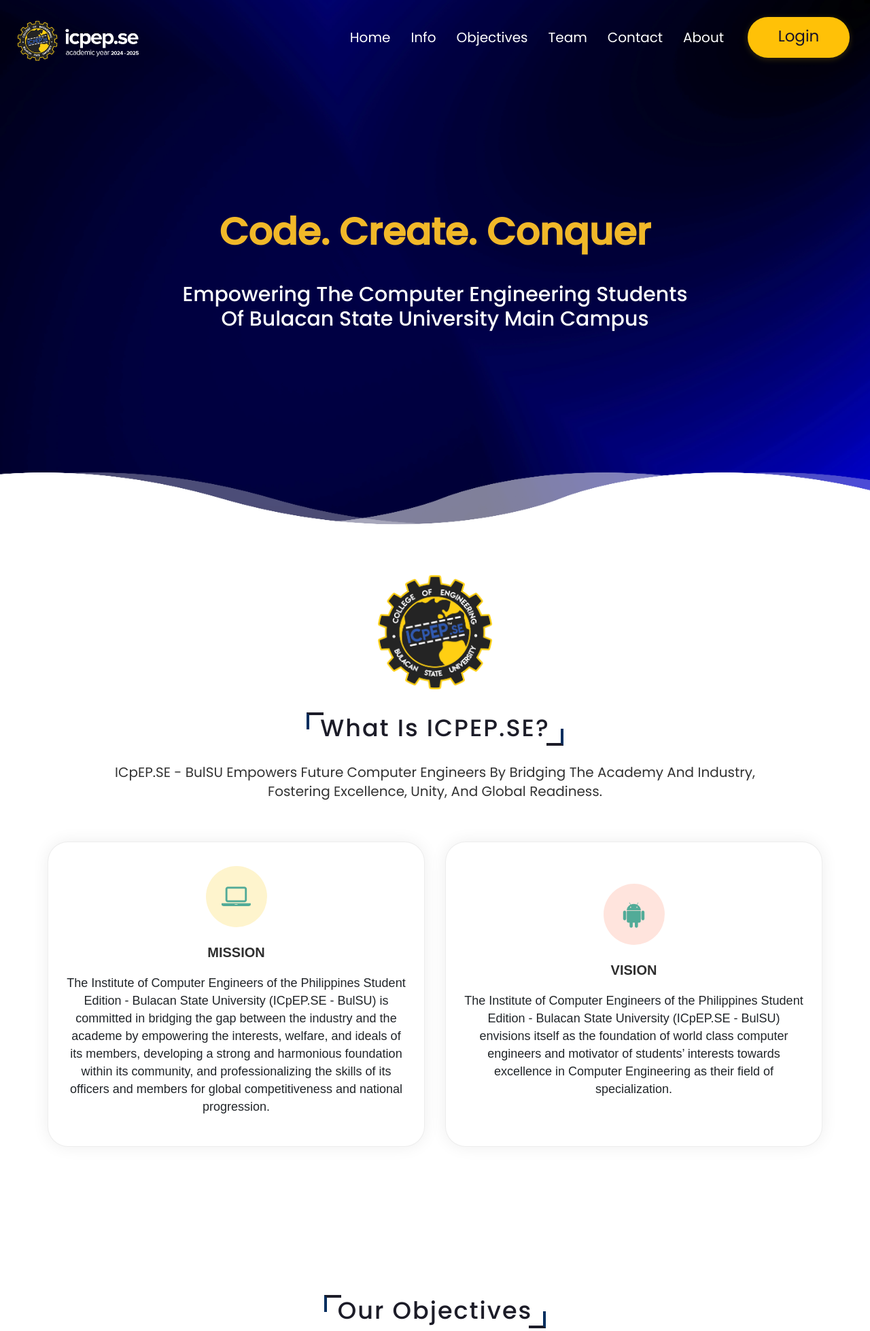
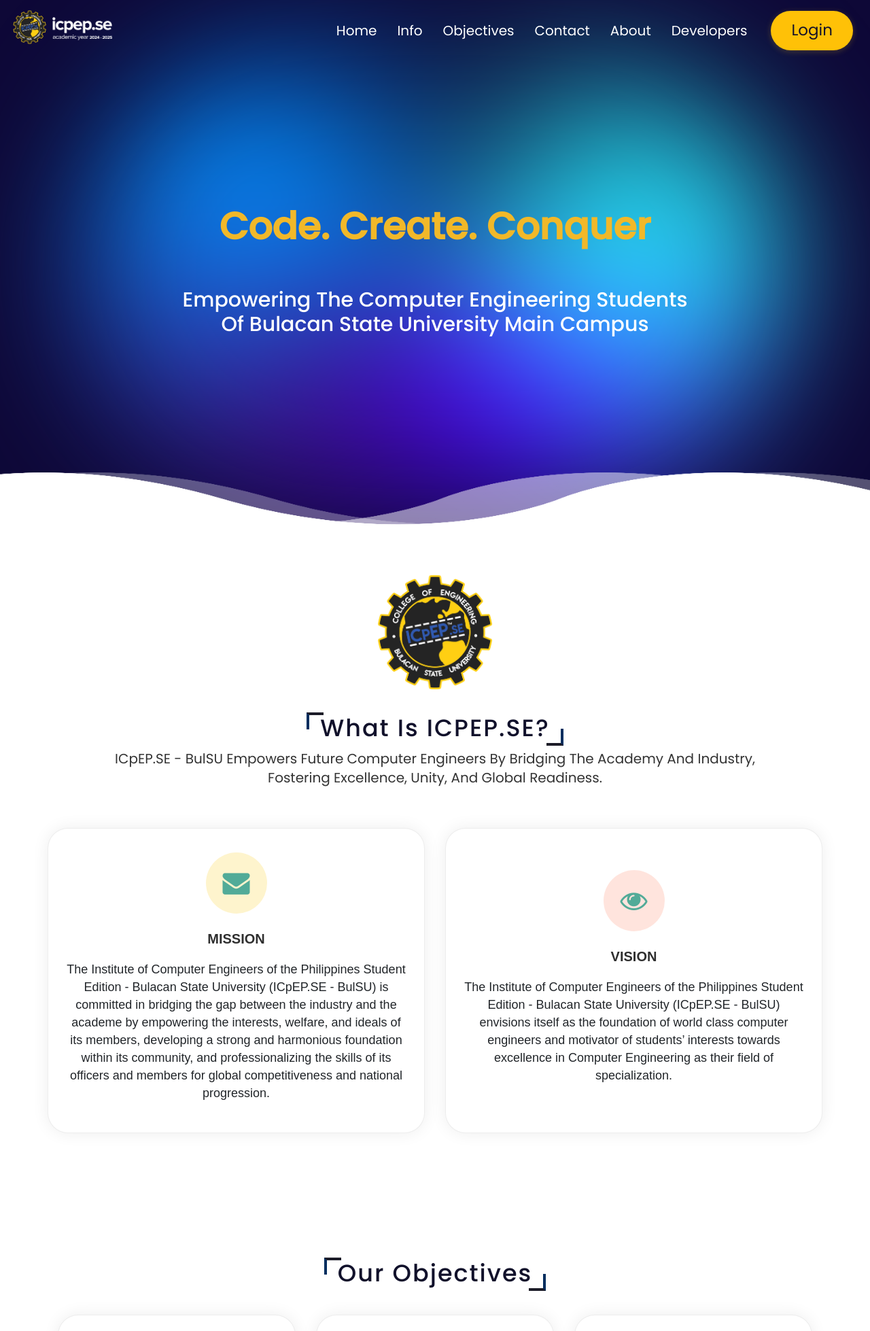
Before and after one commit to MatthewJames6184/ICPEP_org_proj_2025, a PHP site: page / in a window 1280 px wide. Shown: the top 1958 px of the page at 68% size. Run offline with PHP 8.4, Linux system fonts and the light colour scheme.

Commit message:
upd landing page

```diff
--- a/sample1/css/style.css
+++ b/sample1/css/style.css
@@ -18,12 +18,99 @@ body{
     overflow-x: hidden;
 }
 
+section {
+    background-color: #ffffff;
+    padding: 2rem 0;
+    z-index: 0;
+}
+
+
+
+
+.home-page {
+    background-color: #0e0837;
+    height: 100vh;
+    display: grid;
+    place-items: center;
+    overflow: hidden !important;
+    position: relative;
+}
+
+.content {
+    display: flex;
+    flex-direction: column;
+    gap: 16px;
+    position: relative;
+    z-index: 1;
+}
+
+.content .quote {
+    color: white;
+    font-weight: bold;
+    font-style: italic;
+    font-size: 64px;
+    padding: 10px;
+    background-color: #101010;
+    border-radius: 10px;
+}
+
+.content .by {
+    color: #00e1ff;
+}
+
+.blob-outer-container {
+    position: absolute;
+    height: 100%;
+    width: 100%;
+    z-index: -1;
+    inset: 0;
+    margin: auto;
+    filter: blur(100px);
+    /*opacity: 0.5;*/
+}
+
+.blob-inner-container {
+    border-radius: 99999px;
+    position: absolute;
+    inset: 0;
+    margin: auto;
+    width: 100vw;
+    height: 100vh;
+    min-width: 1000px;
+    overflow: hidden;
+    background-color: #fff;
+    transform: scale(0.8);
+}
+
+.blob {
+    position: absolute;
+    width: 100vw;
+    height: 100vh;
+    inset: 0;
+    margin: auto;
+    background: conic-gradient(from 0deg, #08f, rgb(16, 33, 74), #26f1ff, #4c00ff, #3e0d87, #09f);
+    animation: spinBlob 8s linear infinite;
+}
+
+@keyframes spinBlob {
+    0% {
+        transform: rotate(0deg) scale(2);
+    }
+
+    100% {
+        transform: rotate(1turn) scale(2);
+    }
+}
+
+
+
+
 .heading, .clients .section-header h2, .section-head h1, .testimonials .section-header h2, .section-head-1 h4{
-    margin: 2rem;
+    margin: 0;
     padding-top: 6rem;
     display: inline-block;
     font-size: 3.5rem;
-    color: #1C1C28;
+    color: #11112b;
     position: relative;
     letter-spacing: .2rem;
 }
@@ -37,19 +124,29 @@ body{
     border-left: .4rem solid #002e5f;
 }
 
+.header-animation {
+    opacity: 0;
+    transform: translateY(-20px);
+    transition: opacity 0.5s ease, transform 0.5s ease;
+}
+
+.header-visible {
+    opacity: 1;
+    transform: translateY(0);
+}
 
 
 .login-btn {
-  padding: 1.5rem 3rem !important;    /* Makes button tall and wide */
-  font-size: 2.3rem !important;       /* Extra large text */
-  border-radius: 5rem !important;   /* Super rounded */
+  padding: 1.5rem 3rem !important;
+  font-size: 2.3rem !important;
+  border-radius: 5rem !important;
   font-weight: bold !important;
   margin-left: 2rem !important;
   box-shadow: 0 2px 10px 0 rgba(255,200,20,0.22) !important;
   line-height: 1.2 !important;
   height: auto !important;
-  min-width: 150px !important;        /* Force min size */
-  min-height: 60px !important;
+  min-width: 120px !important;
+  min-height: 20px !important;
   display: inline-block !important;
   vertical-align: middle !important;
 }
@@ -130,7 +225,7 @@ body{
     justify-content: space-between;
     min-height: 100px;
     width: 100%;
-    padding: 2rem 2rem;
+    padding: 1rem 1.5rem;
     position: fixed;
     top: 0;
     left: 0;
@@ -183,7 +277,7 @@ body{
 .home{
     min-height: 100vh;
     width: 100vw;
-    background-image: url(../images/blue.jpg);
+
     background-size: cover;
     display: flex;
     align-items: center;
@@ -225,6 +319,38 @@ body{
 }
 
 .home .wave3{
+    animation-duration: 4s;
+    opacity: .5;
+}
+
+@keyframes waves{
+    0%{
+        background-position-x: 0;
+    }
+    100%{
+        background-position-x: 100rem;
+    }
+}
+
+.team .wave{
+    position: absolute;
+    bottom: -.5rem;
+    left: 0;
+    height: 11rem;
+    width: 100%;
+    background: url(../images/wave.png);
+    background-size: 100rem 11rem;
+    animation: waves 8s linear infinite;
+    background-repeat: repeat-x;
+}
+
+.team .wave2{
+    animation-direction: reverse;
+    animation-duration: 6s;
+    opacity: .3;
+}
+
+.team .wave3{
     animation-duration: 4s;
     opacity: .5;
 }
--- a/sample1/index.html
+++ b/sample1/index.html
@@ -4,7 +4,7 @@
     <meta charset="UTF-8">
     <meta http-equiv="X-UA-Compatible" content="IE=edge">
     <meta name="viewport" content="width=device-width, initial-scale=1.0">
-    <title>ICPEP.SE BulSU</title>
+    <title>LycanCore</title>
 
     <link rel="stylesheet" href="https://cdnjs.cloudflare.com/ajax/libs/font-awesome/5.15.3/css/all.min.css">
     <script src="https://cdnjs.cloudflare.com/ajax/libs/jquery/3.6.0/jquery.min.js"></script>
@@ -22,28 +22,36 @@
 </head>
 <body>
     <header class="header">
-        <a href="#" class="logo"><img src="./images/icpep.png" alt=""></a>
+        <a href="#" class="logo"><img src="./images/icpep.png" alt="" id="logo" style="width: 100%; max-width: 150px; height: auto; margin-top: -2rem;"></a>
         <div class="fas fa-bars"></div>
         <nav class="navbar">
             <ul>
                 <li><a href="#home">home</a></li>
                 <li><a href="#service">Info</a></li>
                 <li><a href="#portfolio">Objectives</a></li>
-                <li><a href="#team">team</a></li>
                 <li><a href="#contact">contact</a></li>
                 <li><a href="#about">about</a></li>
+                <li><a href="#team">Developers</a></li>
                 <a href="login.html" class="btn btn-yellow btn-lg login-btn">Login</a>
 
             </ul>
         </nav>
     </header>
 
-  <section id="home" class="home">
+
+
+  <section id="home" class="home content home-page">
+     <div class="blob-outer-container">
+    <div class="blob-inner-container">
+     <div class="blob"></div>
+</div>
+</div>
       <h1>Code. Create. Conquer</h1>
       <h2><br>Empowering the Computer Engineering Students <br>of Bulacan State University Main Campus</h2>
     <div class="wave wave1"></div>
     <div class="wave wave2"></div>
     <div class="wave wave3"></div>
+
   </section>
 <br><br>
 
@@ -51,15 +59,15 @@
     <div class="container">
       <div class="row">
         <div class="section-head col-sm-12" id="service">
-            <img src="images/logo.png" alt="" style="width: 200px; max-width: 100%; height: auto; margin-top:5rem;"/>
+            <img src="images/logo.png" alt="" id="logo" style="width: 200px; max-width: 100%; height: auto; margin-top:5rem;"/>
             <br>
           <h1 style="margin-top: -4rem;">What is ICPEP.SE?</h1>
           <p>ICpEP.SE - BulSU empowers future computer engineers by bridging the academy and industry, <br>fostering excellence, unity, and global readiness.
             </p>
         </div>
         <div class="row justify-content-center d-flex align-items-stretch">
-            <div class="col-lg-6 col-sm-12">
-                <div class="item h-100"> <span class="icon feature_box_col_one"><i class="fa fa-laptop"></i></span>
+            <div class="col-lg-6 col-md-8 col-sm-12 mb-4 d-flex">
+                <div class="item h-100 text-center"> <span class="icon feature_box_col_one"><i class="fa fa-envelope"></i></span>
                     <h6>MISSION</h6>
                     <p>The Institute of Computer Engineers of the Philippines Student Edition - Bulacan State University (ICpEP.SE - BulSU) is
                         committed in bridging the gap between the industry and the academe by empowering the interests, welfare, and ideals of
@@ -67,8 +75,8 @@
                         officers and members for global competitiveness and national progression.</p>
                 </div>
                 </div>
-                <div class="col-lg-6 col-sm-12">
-                <div class="item h-100"> <span class="icon feature_box_col_two"><i class="fa fa-android"></i></span>
+                <div class="col-lg-6 col-md-8 col-sm-12 mb-4 d-flex">
+                <div class="item h-100 text-center"> <span class="icon feature_box_col_two"><i class="fa fa-eye"></i></span>
                     <h6>VISION</h6>
                     <p>The Institute of Computer Engineers of the Philippines Student Edition - Bulacan State University (ICpEP.SE - BulSU)
                         envisions itself as the foundation of world class computer engineers and motivator of students’ interests towards
@@ -87,7 +95,7 @@
     <div class="container">
       <div class="row g-5 align-items-stretch justify-content-center">
         <div class="section-head-1 col-sm-12" style="text-align: center;">
-          <h4 style="margin-top: 8rem;" id="portfolio"><span>Our</span> Objectives</h4>
+          <h4 style="margin-top: 3rem;" id="portfolio"><span>Our</span> Objectives</h4>
         </div>
         <div class="col-lg-4 col-sm-6 d-flex mb-4">
           <div class="item text-center"> <span class="icon feature_box_col_four"><i class="fa fa-database"></i></span>
@@ -113,14 +121,12 @@
         </div>
       </div>
 
-      <!-- Objective 5 -->
       <div class="col-lg-4 col-sm-6 d-flex mb-4">
         <div class="item text-center"> <span class="icon feature_box_col_two"><i class="fa fa-cogs"></i></span>
           <p>The establishment of common interest among Computer Engineering students towards attainment of a successful engineering profession.</p>
         </div>
       </div>
 
-      <!-- Objective 6 -->
       <div class="col-lg-4 col-sm-6 d-flex mb-4">
         <div class="item text-center"> <span class="icon feature_box_col_three"><i class="fa fa-globe"></i></span>
           <p>The development of good student-instructor relationship.</p>
@@ -129,7 +135,6 @@
 
       <div class="row justify-content-center">
 
-      <!-- Objective 7 -->
       <div class="col-lg-4 col-sm-6 d-flex mb-4">
         <div class="item text-center"> <span class="icon feature_box_col_four"><i class="fa fa-bolt"></i></span>
           <p>The encouragement of the Computer Engineering students to collaborate in fellowship and dedication of Science and Technology.</p>
@@ -143,7 +148,6 @@
         </div>
       </div>
       </div>
-
 
       </div>
     </div>
@@ -161,94 +165,20 @@
 <script src="lib/lightbox/js/lightbox.min.js"></script>
 
 
-<section class="team" style="margin-top: 7rem;">
-  <h1 class="heading" style="margin-top: -1.5rem;" id="team">our team</h1>
-  <p></p>
-  <div class="row">
-      <div class="card">
-          <div class="image">
-              <img src="./images/pexels-andrea-piacquadio-845434.jpg" alt="Team member 1">
-          </div>
-          <div class="info">
-              <h3>James Matthew Arias</h3>
-              <span>Web Developer</span>
-              <div class="icons">
-                  <a href="https://www.facebook.com/" class="fab fa-facebook-f"></a>
-                  <a href="https://twitter.com/login" class="fab fa-twitter"></a>
-                  <a href="https://www.instagram.com/" class="fab fa-instagram"></a>
-                  <a href="https://www.linkedin.com/" class="fab fa-linkedin"></a>
-              </div>
-          </div>
-      </div>
-  </div>
-  <div class="row">
-      <div class="card">
-          <div class="image">
-              <img src="./images/pexels-vinicius-wiesehofer-1130624.jpg" alt="Team member 1">
-          </div>
-          <div class="info">
-              <h3>Jozza Galang</h3>
-              <span>Mobile Developer</span>
-              <div class="icons">
-                  <a href="https://www.facebook.com/" class="fab fa-facebook-f"></a>
-                  <a href="https://twitter.com/login" class="fab fa-twitter"></a>
-                  <a href="https://www.instagram.com/" class="fab fa-instagram"></a>
-                  <a href="https://www.linkedin.com/" class="fab fa-linkedin"></a>
-              </div>
-          </div>
-      </div>
-  </div>
-  <div class="row">
-      <div class="card">
-          <div class="image">
-              <img src="./images/pexels-hussein-altameemi-2776353.jpg" alt="Team member 1">
-          </div>
-          <div class="info">
-              <h3>Ronalito Garzon</h3>
-              <span>Graphic Designer</span>
-              <div class="icons">
-                  <a href="https://www.facebook.com/" class="fab fa-facebook-f"></a>
-                  <a href="https://twitter.com/login" class="fab fa-twitter"></a>
-                  <a href="https://www.instagram.com/" class="fab fa-instagram"></a>
-                  <a href="https://www.linkedin.com/" class="fab fa-linkedin"></a>
-              </div>
-          </div>
-      </div>
-  </div>
-  <div class="row">
-      <div class="card">
-          <div class="image">
-              <img src="./images/pexels-andrea-piacquadio-745136.jpg" alt="Team member 1">
-          </div>
-          <div class="info">
-              <h3>Josef Alanrey F. Soriente</h3>
-              <span>Web Designer</span>
-              <div class="icons">
-                  <a href="https://www.facebook.com/" class="fab fa-facebook-f"></a>
-                  <a href="https://twitter.com/login" class="fab fa-twitter"></a>
-                  <a href="https://www.instagram.com/" class="fab fa-instagram"></a>
-                  <a href="https://www.linkedin.com/" class="fab fa-linkedin"></a>
-              </div>
-          </div>
-      </div>
-  </div>
-</section>
-
 
 <section id="about" class="about py-5">
   <div class="container">
-    <h1 class="heading text-center mb-1">about us</h1>
+    <h1 class="heading text-center mb-4">about us</h1>
     <div class="row justify-content-center">
       <div class="col-12 col-md-10 col-lg-8">
-        <div class="content text-center p-4">
-          <p>
+        <div class="content text-center p-3">
+          <p class="lead">
             The Institute of Computer Engineers of the Philippines Student Edition - Bulacan State University (ICpEP.SE - BulSU) is a
             student organization dedicated to empowering future computer engineers through academic excellence, industry exposure, and
             leadership development. By bridging the gap between the academe and the tech industry, the organization fosters unity,
             innovation, and professionalism among its members, preparing them to become globally competitive and socially responsible
             engineers.
           </p>
-          <a href="#"><button class="btn btn-primary mt-3">Home</button></a>
         </div>
       </div>
     </div>
@@ -257,7 +187,7 @@
 
 <section id="contact" class="contact">
     <h1 class="heading">Contact Us!</h1>
-<div class="contact-in mb-20" style="margin-bottom: 6rem;">
+<div class="contact-in mb-10" style="margin-bottom: 6rem;">
     <div class="contact-map">
         <iframe src="https://www.google.com/maps/embed?pb=!1m18!1m12!1m3!1d3856.4076822770207!2d120.8121396097215!3d14.858464870653505!2m3!1f0!2f0!3f0!3m2!1i1024!2i768!4f13.1!3m3!1m2!1s0x3397af7324f0f857%3A0xc21f39ed5b256ece!2sBulacan%20State%20University!5e0!3m2!1sen!2sph!4v1747726669360!5m2!1sen!2sph" width="600" height="450" style="border:0;" allowfullscreen="" loading="lazy" referrerpolicy="no-referrer-when-downgrade"></iframe>
     </div>
@@ -273,6 +203,79 @@
     </div>
 </section>
 
+
+<section class="team" style="margin-top: 6rem;">
+  <h1 class="heading" style="margin-top: -1.5rem;" id="team">The Developers</h1>
+  <p></p>
+  <div class="row">
+      <div class="card">
+          <div class="image">
+              <img src="./images/matthew.jpg" alt="Team member 1">
+          </div>
+          <div class="info">
+              <h3>James Matthew Arias</h3>
+              <span>Back-End Developer</span>
+              <div class="icons">
+                  <a href="https://www.facebook.com/james.arias.7161" target="_blank" class="fab fa-facebook-f"></a>
+                  <a href="https://www.instagram.com/" target="_blank" class="fab fa-instagram"></a>
+                  <a href="https://www.linkedin.com/" target="_blank" class="fab fa-linkedin"></a>
+              </div>
+          </div>
+      </div>
+  </div>
+  <div class="row">
+      <div class="card">
+          <div class="image">
+              <img src="./images/tota.jpg" alt="Team member 1">
+          </div>
+          <div class="info">
+              <h3>Jozza Galang</h3>
+              <span>Front-End Developer</span>
+              <div class="icons">
+                  <a href="https://www.facebook.com/Jozza.Galang05" target="_blank" class="fab fa-facebook-f"></a>
+                  <a href="https://www.instagram.com/" target="_blank" class="fab fa-instagram"></a>
+                  <a href="https://www.linkedin.com/in/jozza-galang-20aa14247/" target="_blank" class="fab fa-linkedin"></a>
+              </div>
+          </div>
+      </div>
+  </div>
+  <div class="row">
+      <div class="card">
+          <div class="image">
+              <img src="./images/ron.jpg" alt="Team member 1">
+          </div>
+          <div class="info">
+              <h3>Ronalito Garzon</h3>
+              <span>Back-End Developer</span>
+              <div class="icons">
+                  <a href="https://www.facebook.com/zephyzephyzeph" target="_blank" class="fab fa-facebook-f"></a>
+                  <a href="https://www.instagram.com/" target="_blank" class="fab fa-instagram"></a>
+                  <a href="https://www.linkedin.com/" target="_blank" class="fab fa-linkedin"></a>
+              </div>
+          </div>
+      </div>
+  </div>
+  <div class="row">
+      <div class="card">
+          <div class="image">
+              <img src="./images/josef.jpg" alt="Team member 1">
+          </div>
+          <div class="info">
+              <h3>Josef Alanrey F. Soriente</h3>
+              <span>Front-End Developer</span>
+              <div class="icons">
+                  <a href="https://www.facebook.com/alanjosef.soriente" target="_blank" class="fab fa-facebook-f"></a>
+                  <a href="https://www.instagram.com/" target="_blank" class="fab fa-instagram"></a>
+                  <a href="https://www.linkedin.com/in/josef-alanrey-soriente/" target="_blank" class="fab fa-linkedin"></a>
+              </div>
+          </div>
+      </div>
+  </div>
+    <div class="wave wave1"></div>
+    <div class="wave wave2"></div>
+    <div class="wave wave3"></div>
+
+</section>
 
 
     <div class="footer">
@@ -306,9 +309,7 @@
                       </p>
 
                       <div class="social-links">
-                          <a href="https://www.facebook.com/ICpEP.SEBulSU2024"><i class="ion-logo-facebook"></i></a>
-                          <a href="https://www.linkedin.com/"><i class="ion-logo-linkedin"></i></a>
-                          <a href="https://www.instagram.com/"><i class="ion-logo-instagram"></i></a>
+                          <a href="https://www.facebook.com/ICpEP.SEBulSU2024" target="_blank"><i class="ion-logo-facebook"></i></a>
                       </div>
 
                   </div>
@@ -320,7 +321,7 @@
       <div class="container">
           <div class="row align-items-center">
               <div class="col-md-6 copyright" style="color: #fff; font-size: 1.3rem;">
-                  &copy; Copyright 2025 ICPEP.SE BulSU Main Campus. All Rights Reserved.
+                  &copy; Copyright 2025 LycanCore for ICPEP.SE BulSU Main Campus. All Rights Reserved.
               </div>
           </div>
       </div>
```
Also changed, not shown: other parts of sample1/css/style.css (+3 -121 lines), sample1/images/josef.jpg (added), sample1/images/matthew.jpg (added), sample1/images/ron.jpg (added), sample1/images/tota.jpg (added).
